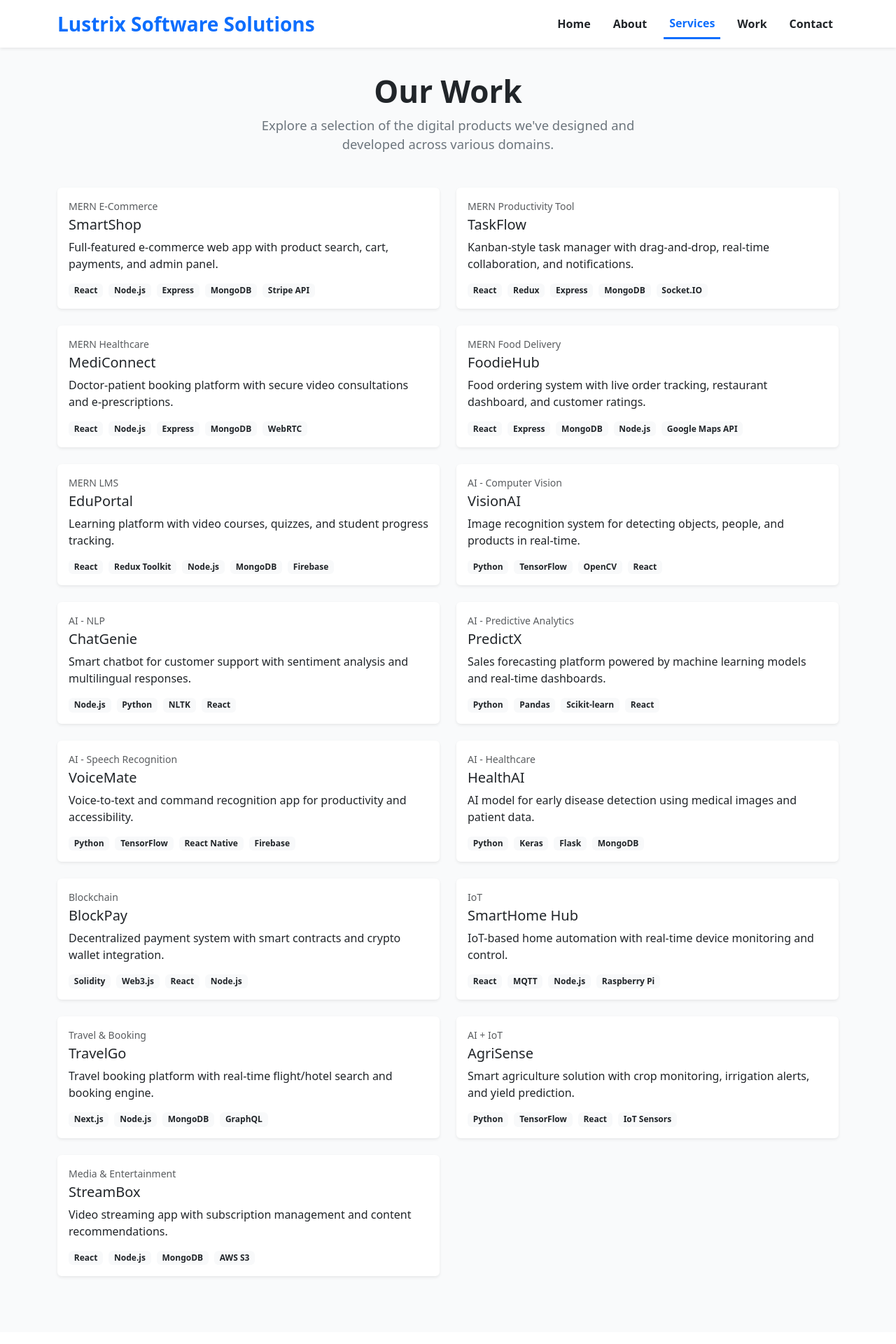
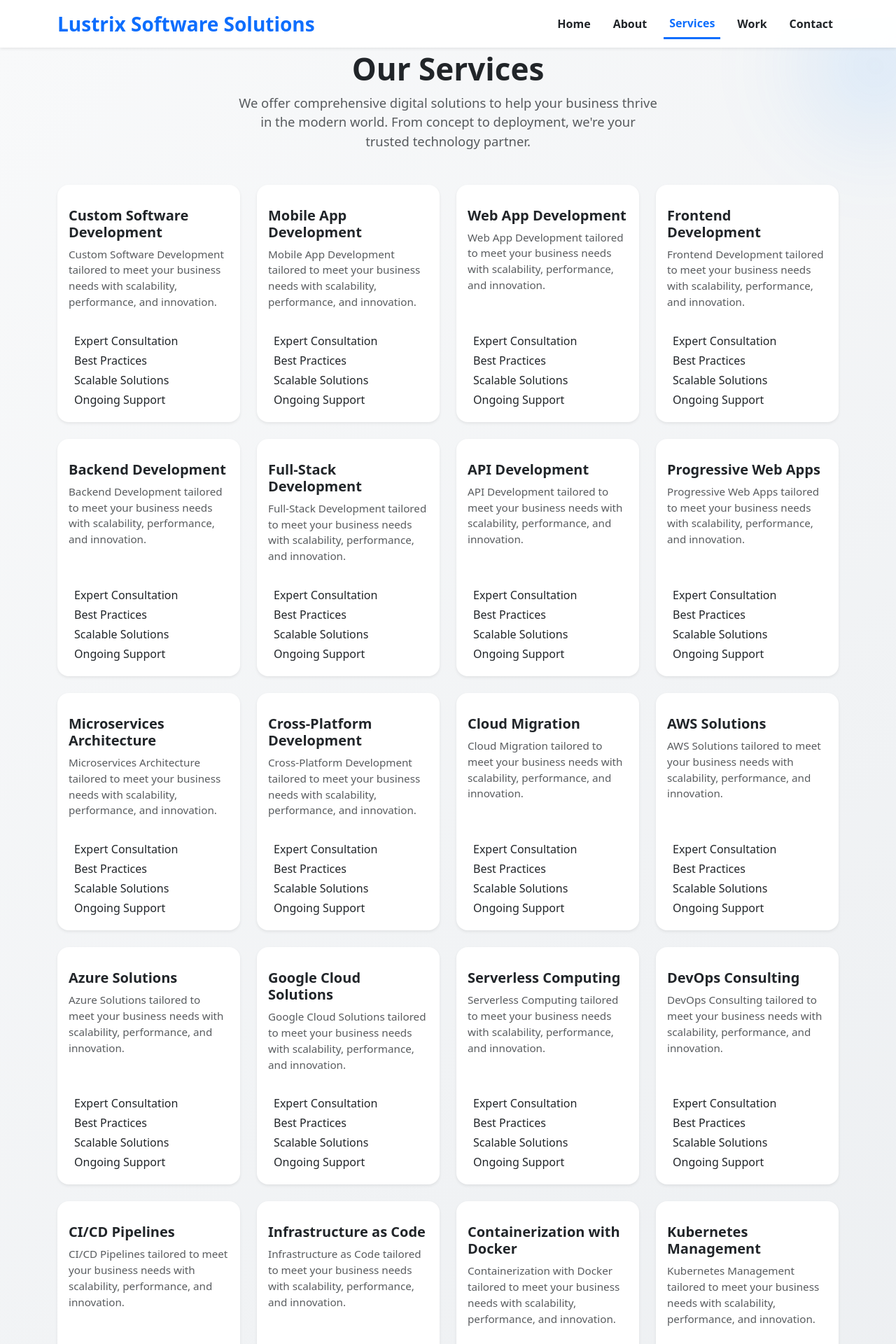
Before and after one commit to Faizan80235/LUMINA-TECHNOLOGIES, a React (Create React App) app: page /services in a window 1280 px wide. Shown: the top 1920 px of the page at 70% size. Built offline with nearby package versions, Linux system fonts and the light colour scheme.

Commit message:
update my project

```diff
--- a/src/Component/Services.js
+++ b/src/Component/Services.js
@@ -1,123 +1,85 @@
 import React from "react";
-import "../Styles/Portfolio.css";
 import { motion } from "framer-motion";
+import 'bootstrap/dist/css/bootstrap.min.css';
+import "../Styles/Service.css";
 
-const Portfolio = () => {
+// Animation variants
 const fadeInUp = {
-    initial: { opacity: 0, y: 60 },
+  initial: { opacity: 0, y: 40 },
   animate: { opacity: 1, y: 0 },
-    transition: { duration: 0.6, ease: "easeOut" },
+  transition: { duration: 0.5, ease: "easeOut" }
 };
 
 const staggerContainer = {
   animate: {
-      transition: {
-        staggerChildren: 0.15,
-      },
-    },
+    transition: { staggerChildren: 0.15 }
+  }
 };
 
-  // Unique portfolio projects
-  const projects = [
-    // MERN Projects
-    {
-      title: "SmartShop",
-      category: "MERN E-Commerce",
-      description: "Full-featured e-commerce web app with product search, cart, payments, and admin panel.",
-      tech: ["React", "Node.js", "Express", "MongoDB", "Stripe API"],
-    },
-    {
-      title: "TaskFlow",
-      category: "MERN Productivity Tool",
-      description: "Kanban-style task manager with drag-and-drop, real-time collaboration, and notifications.",
-      tech: ["React", "Redux", "Express", "MongoDB", "Socket.IO"],
-    },
-    {
-      title: "MediConnect",
-      category: "MERN Healthcare",
-      description: "Doctor-patient booking platform with secure video consultations and e-prescriptions.",
-      tech: ["React", "Node.js", "Express", "MongoDB", "WebRTC"],
-    },
-    {
-      title: "FoodieHub",
-      category: "MERN Food Delivery",
-      description: "Food ordering system with live order tracking, restaurant dashboard, and customer ratings.",
-      tech: ["React", "Express", "MongoDB", "Node.js", "Google Maps API"],
-    },
-    {
-      title: "EduPortal",
-      category: "MERN LMS",
-      description: "Learning platform with video courses, quizzes, and student progress tracking.",
-      tech: ["React", "Redux Toolkit", "Node.js", "MongoDB", "Firebase"],
-    },
+const scaleOnHover = {
+  whileHover: { scale: 1.05, boxShadow: "0 10px 20px rgba(0,0,0,0.12)" },
+  transition: { type: "spring", stiffness: 300 }
+};
 
-    // AI/ML Projects
-    {
-      title: "VisionAI",
-      category: "AI - Computer Vision",
-      description: "Image recognition system for detecting objects, people, and products in real-time.",
-      tech: ["Python", "TensorFlow", "OpenCV", "React"],
-    },
-    {
-      title: "ChatGenie",
-      category: "AI - NLP",
-      description: "Smart chatbot for customer support with sentiment analysis and multilingual responses.",
-      tech: ["Node.js", "Python", "NLTK", "React"],
-    },
-    {
-      title: "PredictX",
-      category: "AI - Predictive Analytics",
-      description: "Sales forecasting platform powered by machine learning models and real-time dashboards.",
-      tech: ["Python", "Pandas", "Scikit-learn", "React"],
-    },
-    {
-      title: "VoiceMate",
-      category: "AI - Speech Recognition",
-      description: "Voice-to-text and command recognition app for productivity and accessibility.",
-      tech: ["Python", "TensorFlow", "React Native", "Firebase"],
-    },
-    {
-      title: "HealthAI",
-      category: "AI - Healthcare",
-      description: "AI model for early disease detection using medical images and patient data.",
-      tech: ["Python", "Keras", "Flask", "MongoDB"],
-    },
+// Service categories (expandable to 150+)
+const serviceCategories = {
+  "Software Development": [
+    "Custom Software Development",
+    "Mobile App Development",
+    "Web App Development",
+    "Frontend Development",
+    "Backend Development",
+    "Full-Stack Development",
+    "API Development",
+    "Progressive Web Apps",
+    "Microservices Architecture",
+    "Cross-Platform Development"
+    // ➝ add ~30+ more
+  ],
+  "Cloud & DevOps": [
+    "Cloud Migration",
+    "AWS Solutions",
+    "Azure Solutions",
+    "Google Cloud Solutions",
+    "Serverless Computing",
+    "DevOps Consulting",
+    "CI/CD Pipelines",
+    "Infrastructure as Code",
+    "Containerization with Docker",
+    "Kubernetes Management"
+    // ➝ add ~20+ more
+  ],
+  "AI & Machine Learning": [
+    "Predictive Analytics",
+    "Natural Language Processing",
+    "Computer Vision",
+    "Recommendation Engines",
+    "Chatbot Development",
+    "Fraud Detection Systems",
+    "AI Model Deployment",
+    "Deep Learning Solutions",
+    "Data Science Consulting",
+    "Voice Recognition"
+    // ➝ add ~20+ more
+  ],
 
-    // More Projects (IoT, Blockchain, etc.)
-    {
-      title: "BlockPay",
-      category: "Blockchain",
-      description: "Decentralized payment system with smart contracts and crypto wallet integration.",
-      tech: ["Solidity", "Web3.js", "React", "Node.js"],
-    },
-    {
-      title: "SmartHome Hub",
-      category: "IoT",
-      description: "IoT-based home automation with real-time device monitoring and control.",
-      tech: ["React", "MQTT", "Node.js", "Raspberry Pi"],
-    },
-    {
-      title: "TravelGo",
-      category: "Travel & Booking",
-      description: "Travel booking platform with real-time flight/hotel search and booking engine.",
-      tech: ["Next.js", "Node.js", "MongoDB", "GraphQL"],
-    },
-    {
-      title: "AgriSense",
-      category: "AI + IoT",
-      description: "Smart agriculture solution with crop monitoring, irrigation alerts, and yield prediction.",
-      tech: ["Python", "TensorFlow", "React", "IoT Sensors"],
-    },
-    {
-      title: "StreamBox",
-      category: "Media & Entertainment",
-      description: "Video streaming app with subscription management and content recommendations.",
-      tech: ["React", "Node.js", "MongoDB", "AWS S3"],
-    },
-  ];
 
+};
+
+// Flatten categories into services array
+const services = Object.entries(serviceCategories).flatMap(([category, items]) =>
+  items.map((title, idx) => ({
+    title,
+    description: `${title} tailored to meet your business needs with scalability, performance, and innovation.`,
+    icon: <i className="bi bi-lightning-charge" style={{ fontSize: '2.5rem' }} />,
+    features: ["Expert Consultation", "Best Practices", "Scalable Solutions", "Ongoing Support"],
+    color: ["#007bff", "#28a745", "#ffc107", "#dc3545", "#6f42c1", "#20c997"][idx % 6]
+  }))
+);
+
+const Services = () => {
   return (
-    <section id="work" className="section">
+    <section id="services" className="section py-5 bg-light">
       <div className="container">
         {/* Section Title */}
         <motion.div
@@ -125,15 +87,15 @@ const Portfolio = () => {
           whileInView={{ opacity: 1, y: 0 }}
           transition={{ duration: 0.6 }}
           viewport={{ once: true }}
+          className="text-center mb-5"
         >
-          <h2 className="section-title">Our Work</h2>
-          <p className="section-subtitle">
-            Explore a selection of the digital products we've designed and
-            developed across various domains.
+          <h2 className="section-title fw-bold">Our Services</h2>
+          <p className="section-subtitle text-muted">
+            We offer comprehensive digital solutions to help your business thrive in the modern world. From concept to deployment, we're your trusted technology partner.
           </p>
         </motion.div>
 
-        {/* Projects Grid */}
+        {/* Services Cards Grid */}
         <motion.div
           className="row g-4"
           initial="initial"
@@ -141,24 +103,33 @@ const Portfolio = () => {
           variants={staggerContainer}
           viewport={{ once: true }}
         >
-          {projects.map((item, index) => (
-            <div key={index} className="col-md-6">
+          {services.map((service, index) => (
+            <div key={index} className="col-lg-3 col-md-6">
               <motion.div
-                className="card h-100 shadow-sm border-0"
                 variants={fadeInUp}
-                whileHover={{ scale: 1.02 }}
-                transition={{ type: "spring", stiffness: 200, damping: 20 }}
+                {...scaleOnHover}
+                className="h-100"
               >
-                <div className="card-body">
-                  <p className="text-muted small mb-1">{item.category}</p>
-                  <h5 className="card-title">{item.title}</h5>
-                  <p className="card-text">{item.description}</p>
-                  <div className="mt-3 d-flex flex-wrap gap-2">
-                    {item.tech.map((tech, idx) => (
-                      <span key={idx} className="badge bg-light text-dark">
-                        {tech}
-                      </span>
+                <div className="card shadow-sm rounded-4 h-100 border-0">
+                  <div className="card-body d-flex flex-column">
+                    <div
+                      className="mb-3"
+                      style={{ color: service.color, fontSize: '3rem', lineHeight: 1 }}
+                    >
+                      {service.icon}
+                    </div>
+                    <h5 className="card-title fw-bold">{service.title}</h5>
+                    <p className="card-text flex-grow-1 text-muted" style={{ fontSize: '0.95rem' }}>
+                      {service.description}
+                    </p>
+                    <ul className="list-unstyled mt-3 mb-0">
+                      {service.features.map((feature, idx) => (
+                        <li key={idx} className="mb-1">
+                          <i className="bi bi-check-circle-fill text-success me-2"></i>
+                          {feature}
+                        </li>
                       ))}
+                    </ul>
                   </div>
                 </div>
               </motion.div>
@@ -170,4 +141,4 @@ const Portfolio = () => {
   );
 };
 
-export default Portfolio;
+export default Services;
```
Also changed, not shown: src/Component/PortfolioSection.js (+96 -0 lines). Lines whose indentation alone changed are shown as unchanged.
